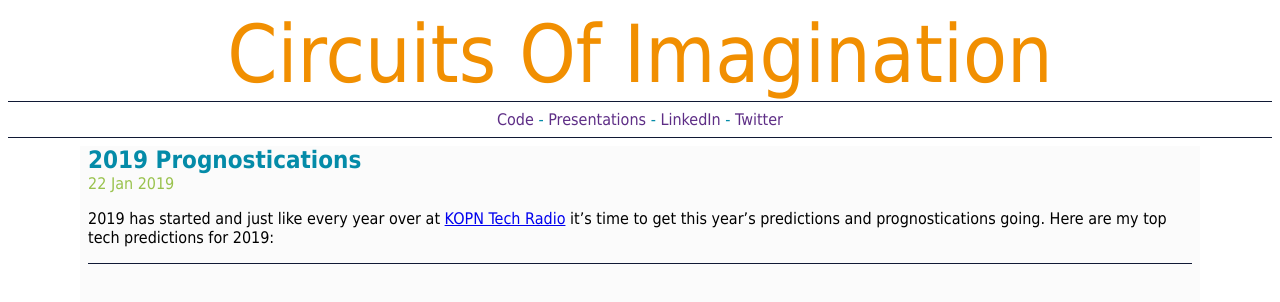
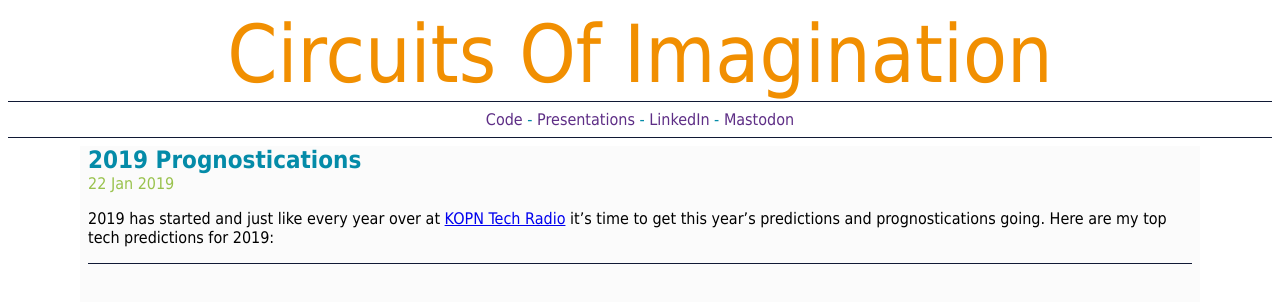
Before and after one commit to tantalum/tantalum.github.io, a Jekyll site: the page built from index.html, in a window 1280 px wide. Shown: the top 302 px of the page. Built offline with Jekyll 4.4.1, drawn with Linux system fonts in a browser that asks for light colours; the list of posts is cut into pages by our own code; comment, search, counter and statistics services are not loaded.

Commit message:
Replate twitter with mastodon

```diff
--- a/_layouts/default.html
+++ b/_layouts/default.html
@@ -48,13 +48,13 @@
     <header class="coi-navigation">
       <a class="coi-header-title" href="/">Circuits Of Imagination</a>
       <nav role="navigation" class="coi-header-navigation">
-        <a class="coi-heade-nav-link" href="https://github.com/tantalum">Code</a>
+        <a class="coi-header-nav-link" href="https://github.com/tantalum">Code</a>
         <span> - </span>
-        <a class="coi-heade-nav-link" href="/presentations.html">Presentations</a>
+        <a class="coi-header-nav-link" href="/presentations.html">Presentations</a>
         <span> - </span>
-        <a class="coi-heade-nav-link" href="https://www.linkedin.com/in/nabilalsharif/">LinkedIn</a>
+        <a class="coi-header-nav-link" href="https://www.linkedin.com/in/nabilalsharif/">LinkedIn</a>
         <span> - </span>
-        <a class="coi-heade-nav-link" href="https://twitter.com/blit32">Twitter</a>
+        <a class="coi-header-nav-link" href="https://mastodon.technology/@blit32" rel="me">Mastodon</a>
       </nav>
     </header>
     <!-- Main Content -->
```
